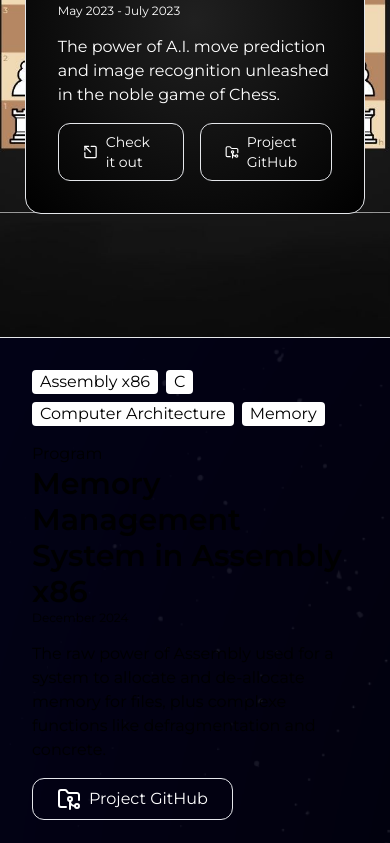
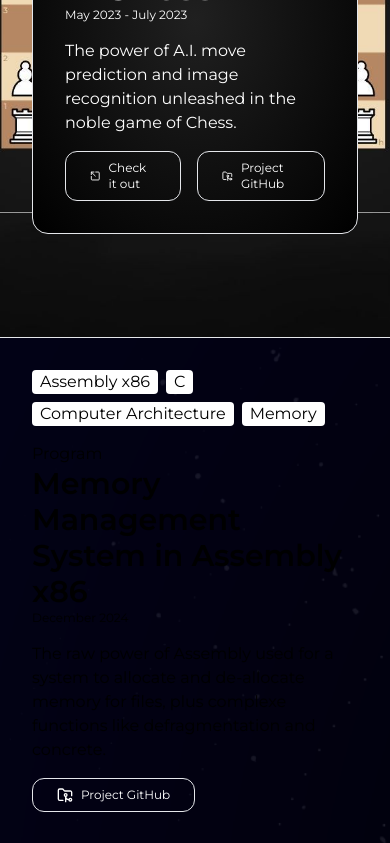
Before and after one commit to floron1337/personal-portfolio, a Next.js app: page / in a window 390 px wide. Shown: the part 1140-1983 px from the top of the page. Built offline with nearby package versions, Linux system fonts and the light colour scheme.

Commit message:
fixed some responsivity issues

```diff
--- a/src/app/page.tsx
+++ b/src/app/page.tsx
@@ -54,7 +54,7 @@ export default function Home() {
             </Link>
           </div>
         </div>
-        <SuspenseImage priority src="/img/home-bg.jpg" width={1920} height={1080} alt="hero background" className="w-full z-0 h-[90vh] max-md:h-screen bg-[url('/img/home-bg.jpg')] bg-cover" />
+        <SuspenseImage priority src="/img/home-bg.jpg" width={1920} height={972} alt="hero background" className="w-full object-cover z-0 h-[90vh]" />
       </section>
 
       <section className='w-full' id='projects-section'>
@@ -84,13 +84,13 @@ export default function Home() {
             <p className='mt-4'>
               The power of A.I. move prediction and image recognition unleashed in the noble game of Chess.
             </p>
-            <div className="flex mt-4 gap-4 max-md:text-sm">
-              <Link href="https://vichess.vercel.app/" target="_blank" className='border text-white hover:text-black hover:bg-white flex flex-row gap-2 py-[8px] px-[24px] rounded-xl ease items-center justify-center'>
-                <SquareArrowOutUpLeft />
+            <div className="flex mt-4 gap-4">
+              <Link href="https://vichess.vercel.app/" target="_blank" className='border text-white max-md:text-xs hover:text-black hover:bg-white flex flex-row gap-2 py-[8px] px-[24px] rounded-xl ease items-center justify-center'>
+                <SquareArrowOutUpLeft className="max-md:size-4" />
                 Check it out
               </Link>
-              <Link href="https://github.com/floron1337/VIChess" target="_blank" className='border text-white hover:text-black hover:bg-white flex flex-row gap-2 py-[8px] px-[24px] rounded-xl ease items-center justify-center'>
-                <FolderGit2 />
+              <Link href="https://github.com/floron1337/VIChess" target="_blank" className='border max-md:text-xs text-white hover:text-black hover:bg-white flex flex-row gap-2 py-[8px] px-[24px] rounded-xl ease items-center justify-center'>
+                <FolderGit2 className="max-md:size-4" />
                 Project GitHub
               </Link>
             </div>
@@ -114,8 +114,8 @@ export default function Home() {
                 The raw power of Assembly used for a system to allocate and de-allocate memory for files, plus complexe functions like defragmentation and concrete.
               </p>
               <div className="flex mt-4 gap-4">
-                <Link href="https://github.com/floron1337/memory-asc" target="_blank" className='border text-white hover:text-black hover:bg-white flex flex-row gap-2 py-[8px] px-[24px] rounded-xl ease items-center justify-center'>
-                  <FolderGit2 />
+                <Link href="https://github.com/floron1337/memory-asc" target="_blank" className='border max-md:text-xs text-white hover:text-black hover:bg-white flex flex-row gap-2 py-[8px] px-[24px] rounded-xl ease items-center justify-center'>
+                  <FolderGit2 className="max-md:size-4" />
                   Project GitHub
                 </Link>
               </div>
@@ -138,8 +138,8 @@ export default function Home() {
                 Built during a challenge to scrape all the logos from a list of domains and group them based on similarity.
               </p>
               <div className="flex mt-4 gap-4">
-                <Link href="https://github.com/floron1337/logo-cluster" target="_blank" className='border text-white hover:text-black hover:bg-white flex flex-row gap-2 py-[8px] px-[24px] rounded-xl ease items-center justify-center'>
-                  <FolderGit2 />
+                <Link href="https://github.com/floron1337/logo-cluster" target="_blank" className='border max-md:text-xs text-white hover:text-black hover:bg-white flex flex-row gap-2 py-[8px] px-[24px] rounded-xl ease items-center justify-center'>
+                  <FolderGit2 className="max-md:size-4" />
                   Project GitHub
                 </Link>
               </div>
@@ -168,8 +168,8 @@ export default function Home() {
                 A very early demo is available on GitHub.
               </p>
               <div className="flex mt-4 gap-4">
-                <Link href="https://github.com/floron1337/worldshapers-gambit" target="_blank" className='border text-white hover:text-black hover:bg-white flex flex-row gap-2 py-[8px] px-[24px] rounded-xl ease items-center justify-center'>
-                  <FolderGit2 />
+                <Link href="https://github.com/floron1337/worldshapers-gambit" target="_blank" className='border max-md:text-xs text-white hover:text-black hover:bg-white flex flex-row gap-2 py-[8px] px-[24px] rounded-xl ease items-center justify-center'>
+                  <FolderGit2 className="max-md:size-4" />
                   Project GitHub
                 </Link>
               </div>
@@ -194,12 +194,12 @@ export default function Home() {
                 A beautiful custom made e-commerce website, equipped with secure payment services and management systems.
               </p>
               <div className="flex mt-4 gap-4">
-                <Link href="https://novaks-diner.vercel.app/" target="_blank" className='border text-white hover:text-black hover:bg-white flex flex-row gap-2 py-[8px] px-[24px] rounded-xl ease items-center justify-center'>
-                  <SquareArrowOutUpLeft />
+                <Link href="https://novaks-diner.vercel.app/" target="_blank" className='border max-md:text-xs text-white hover:text-black hover:bg-white flex flex-row gap-2 py-[8px] px-[24px] rounded-xl ease items-center justify-center'>
+                  <SquareArrowOutUpLeft className="max-md:size-4" />
                   Check it out
                 </Link>
-                <Link href="https://github.com/floron1337/novaks-diner" target="_blank" className='border text-white hover:text-black hover:bg-white flex flex-row gap-2 py-[8px] px-[24px] rounded-xl ease items-center justify-center'>
-                  <FolderGit2 />
+                <Link href="https://github.com/floron1337/novaks-diner" target="_blank" className='border max-md:text-xs text-white hover:text-black hover:bg-white flex flex-row gap-2 py-[8px] px-[24px] rounded-xl ease items-center justify-center'>
+                  <FolderGit2 className="max-md:size-4" />
                   Project GitHub
                 </Link>
               </div>
@@ -224,8 +224,8 @@ export default function Home() {
                 A weather app build using Rust and Open Weather API. Built during a hackathon.
               </p>
               <div className="flex mt-4 gap-4">
-                <Link href="https://github.com/floron1337/rusty-weather" target="_blank" className='border text-white hover:text-black hover:bg-white flex flex-row gap-2 py-[8px] px-[24px] rounded-xl ease items-center justify-center'>
-                  <FolderGit2 />
+                <Link href="https://github.com/floron1337/rusty-weather" target="_blank" className='max-md:text-xs border text-white hover:text-black hover:bg-white flex flex-row gap-2 py-[8px] px-[24px] rounded-xl ease items-center justify-center'>
+                  <FolderGit2 className="max-md:size-4" />
                   Project GitHub
                 </Link>
               </div>
```
